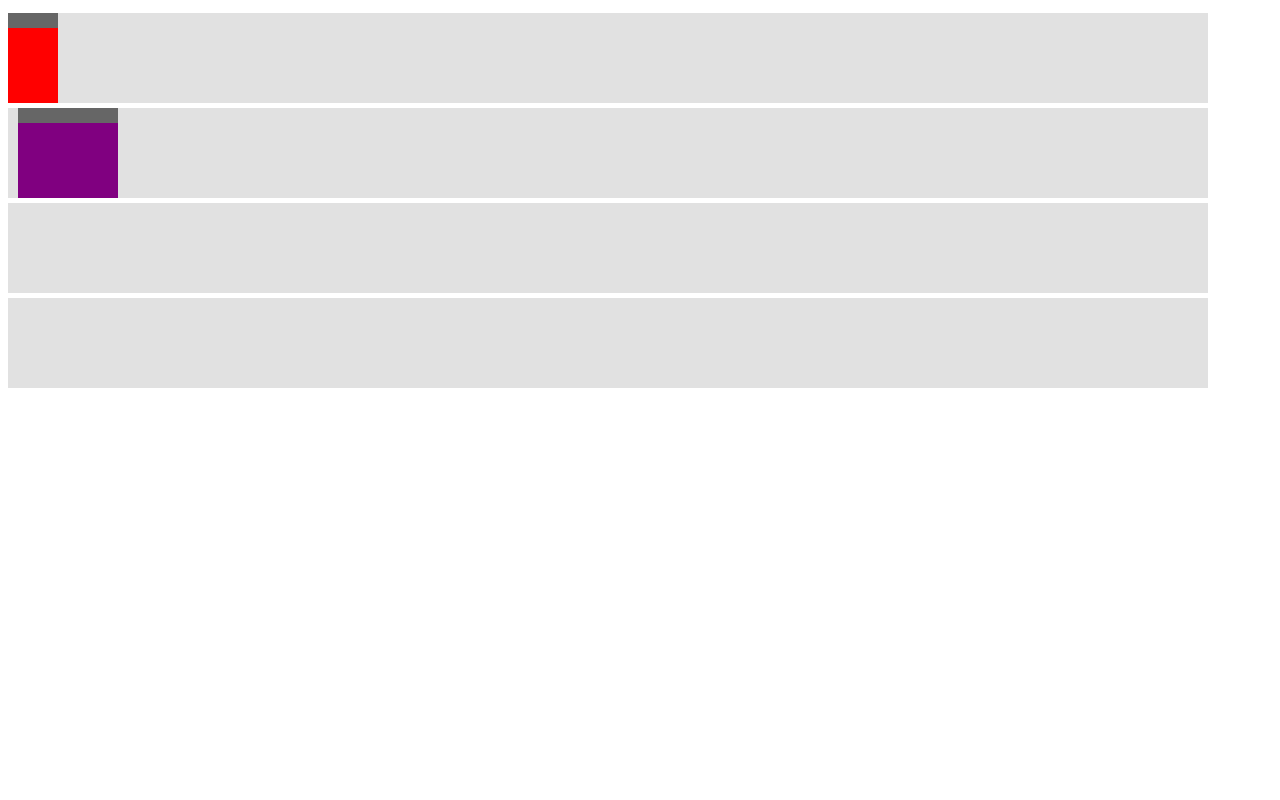
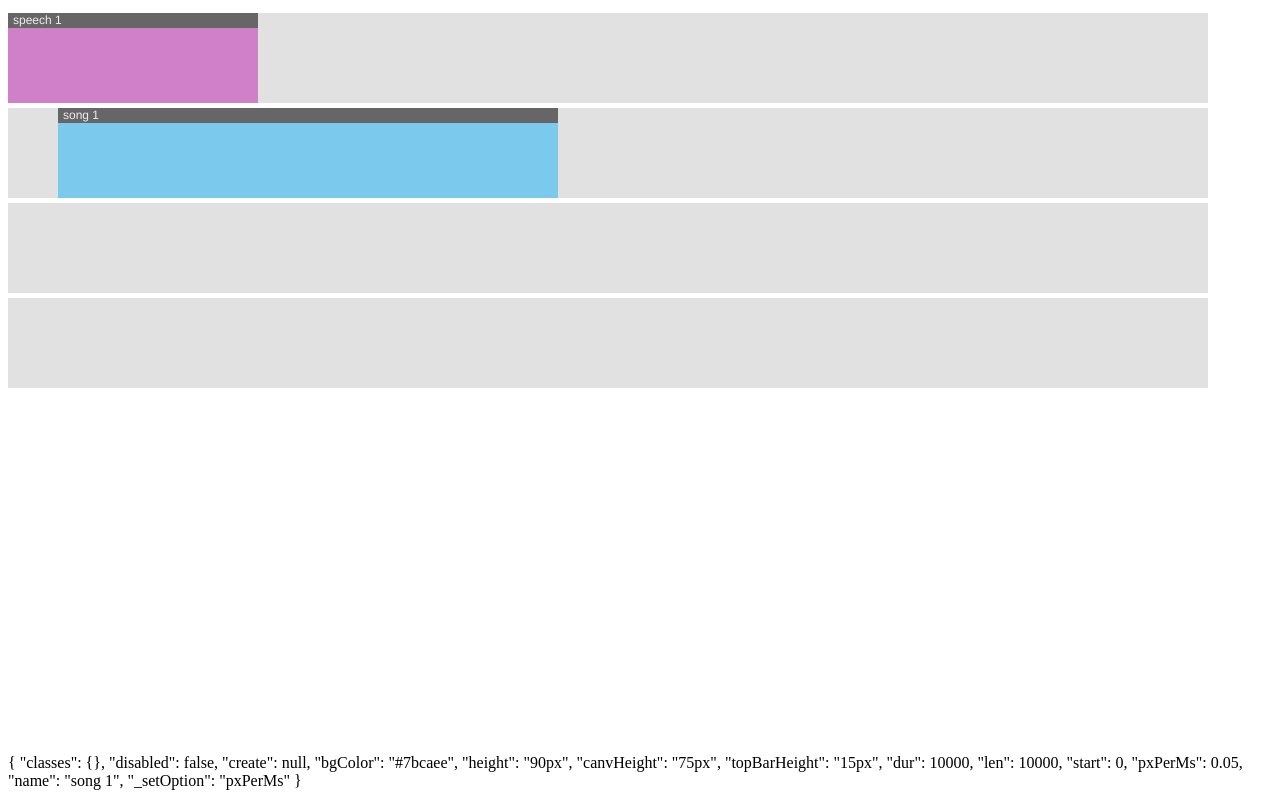
Before and after one commit to srubin/edible, a plain HTML site: page index.html in a window 1280 px wide. Drawn offline with nearby package versions, Linux system fonts and the light colour scheme.

Commit message:
more more more

```diff
--- a/css/waveform.less
+++ b/css/waveform.less
@@ -23,7 +23,11 @@
     width: 100%;
     padding: 0;
     margin: 0;
+    text-indent: 5px;
     cursor: pointer;
+    font-size: 12px;
+    font-family: Helvetica;
+    color: #eee;
 }
 
 .displayCanvas {
--- a/index.html
+++ b/index.html
@@ -13,6 +13,10 @@
 
     <div id="timeline"></div>
 
+    <div id="debug" style="position:absolute; bottom: 10px">
+
+    </div>
+
     <script src="http://code.jquery.com/jquery-1.9.0.js"></script>
     <script src="http://code.jquery.com/ui/1.10.0/jquery-ui.js"></script>
     <script src="js/jquery.ui.snap2.js"></script>
@@ -23,7 +27,7 @@
 
 <!-- Templates for waveform.js -->
 <script type="text/template" id="waveformTemplate">
-<div class="topBar"></div>
+<div class="topBar"><%= name %></div>
 <div class="wfCanvContainer">
     <canvas class="displayCanvas"></canvas>
     <div class="leftHandle"></div>
--- a/js/test.js
+++ b/js/test.js
@@ -10,17 +10,29 @@ $(function () {
     w2.id = "w2";
 
     $(w1).waveform({
+            dur: 5000,
             len: 5000,
-            bgColor: "red"
+            name: "speech 1",
+            bgColor: "#cf80c8",
+            changed: function (event, debugInfo) {
+                $("#debug").text(debugInfo);
+            }
         });
     $(w2).waveform({
+            dur: 10000,
             len: 10000,
-            bgColor: "purple"
+            name: "song 1",
+            bgColor: "#7bcaee",
+            changed: function (event, debugInfo) {
+                $("#debug").text(debugInfo);
+            }
         });
 
     var timeline = $("#timeline").timeline({
-        wf: [
-            { elt: w1, track: 0, start: 0 },
-            { elt: w2, track: 1, start: 1000 }]
+        wf: [{ elt: w1, track: 0, pos: 0 },
+            { elt: w2, track: 1, pos: 1000 }]
     });
+
+
+
 });
--- a/js/timeline.js
+++ b/js/timeline.js
@@ -8,6 +8,7 @@
  * Author: Steve Rubin
  */
 
+
 (function ($, window, document, undefined) {
     "use strict";
     $.widget("edible.timeline", {
@@ -15,15 +16,7 @@
             width: "1200px",
             tracks: 4,
             wf: [],
-            pxPerMs: .01
-        },
-
-        msToPx: function (ms) {
-            return ms * this.options.pxPerMs;
-        },
-
-        pxToMs: function (px) {
-            return px / this.options.pxPerMs;
+            pxPerMs: .05
         },
 
         _create: function () {
@@ -46,33 +39,35 @@
                             $kid.appendTo($dad);
                             $kid.css('top', 0);
                         }
-                        // update start for the dropped waveform
+                        // update pos for the dropped waveform
                         $.each(that.options.wf, function (i, wf) {
                             if (wf.elt === $kid[0]) {
-                                wf.start = that.pxToMs($kid.position().left);
+                                wf.pos = that.pxToMs($kid.position().left);
                                 return;
                             }
                         });
                     },
                     hoverClass: "track-drop-hover"
             });
-            console.log("wf iter");
-            $.each(this.options.wf, function (i, wf) {
-                that.element.find(".track:eq(" + wf.track + ")")
-                    .append(wf.elt);
-                $(wf.elt).css("left", that.msToPx(wf.start))
-                    .draggable({
-                        containment: ".edible-timeline"
-                    });
-            })
 
             this._refresh();
         },
 
         _refresh: function () {
+            console.log("timeline _refresh");
             var that = this;
-            $.each(this.options.wf, function (i ,wf) {
-                $(wf.elt).waveform("option", "pxPerMs", that.options.pxPerMs);
+            $.each(this.options.wf, function (i, wf) {
+                that.element.find(".track:eq(" + wf.track + ")")
+                    .append(wf.elt);
+                $(wf.elt).css("left", that.msToPx(wf.pos))
+                    .draggable({
+                        containment: ".edible-timeline"
+                }).waveform({
+                    pxPerMs: that.options.pxPerMs,
+                    changed: function () {
+                        wf.pos = that.pxToMs($(this).position().left);
+                    }
+                });
             });
             this.element.width(this.options.width);
         },
@@ -86,7 +81,25 @@
             this._refresh();
         },
 
+        msToPx: function (ms) {
+            return ms * this.options.pxPerMs;
+        },
 
+        pxToMs: function (px) {
+            return px / this.options.pxPerMs;
+        },
+
+        export: function () {
+            var that = this;
+            return $.map(this.options.wf, function (wf) {
+                return {
+                    name: $(wf.elt).waveform("option", "name"),
+                    scoreStart: wf.pos / 1000.0,
+                    wfStart: $(wf.elt).waveform("option", "start") / 1000.0,
+                    duration: $(wf.elt).waveform("option", "len") / 1000.0
+                };
+            });
+        },
 
         _setOptions: function () {
             // _super and _superApply handle keeping the right this-context
@@ -105,6 +118,7 @@
             }
 
             this._super("_setOption", key, value);
+            this._refresh();
         }
 
     });
--- a/js/waveform.js
+++ b/js/waveform.js
@@ -13,15 +13,23 @@
     $.widget("edible.waveform", {
         options: {
             bgColor: "blue",
-            height: "75px",
-            len: 1000,       // milliseconds
-            start: 0,
-            pxPerMs: .1
+            height: "90px",
+            canvHeight: "75px",
+            topBarHeight: "15px",
+            dur: 1000,       // millseconds, doesn't change
+            len: 1000,       // milliseconds, visible length from start
+            start: 0,        // milliseconds
+            pxPerMs: .1,
+            name: "audio"
         },
 
         // public
         width: function () {
             return this.options.len * this.options.pxPerMs;
+        },
+
+        debugInfo: function () {
+            return JSON.stringify(this.options, null, 4);
         },
 
         // private
@@ -31,7 +39,7 @@
             var $canv;
             var $topBar;
             this.element.addClass('edible-waveform');
-            this.element.append(_.template(wfTemplate));
+            this.element.append(_.template(wfTemplate, this.options));
             $canv = this.element.find('.displayCanvas');
             $topBar = this.element.find('.topBar');
 
@@ -46,8 +54,43 @@
             }).resizable({
                 handles: "e, w",
                 stop: function (event, ui) {
-                    $(event.target).waveform("option", "len",
-                        ui.size.width / that.options.pxPerMs);
+                    console.log("ui", ui);
+                    var leftDiff = ui.position.left - ui.originalPosition.left;
+                    // hypothetical position of start of waveform
+                    var startLeft = ui.originalPosition.left -
+                        that.options.start * that.options.pxPerMs;
+
+                    var maxWidth = that.options.dur * that.options.pxPerMs;
+                    var start = that.options.start;
+                    var len = ui.size.width / that.options.pxPerMs;
+                    var left = ui.position.left;
+
+                    if (leftDiff !== 0) {
+                        // left handle
+                        start = that.options.start +
+                            leftDiff / that.options.pxPerMs;
+                        // handle pulled past hypothetical start
+                        if (start < 0) {
+                            start = 0;
+                            left = startLeft;
+                            len = that.options.len + that.options.start;
+                        }
+                    } else {
+                        // right handle
+                        // handle pulled past hypothetical end
+                        if (ui.size.width > maxWidth) {
+                            len = that.options.dur;
+                        }
+                    }
+
+                    console.log("orig element offset", ui.originalElement.offset());
+                    that.element.css("left",
+                        left - that.element.parent().offset().left);
+                    that._setOptions({
+                        len: len,
+                        start: start
+                    });
+
                 },
                 helper: "resizable-helper"
             }).disableSelection().css("position", "absolute");
@@ -60,9 +103,11 @@
             this.element.find(".displayCanvas")
                 .css("background-color", this.options.bgColor)
                 .attr("width", this.width())
-                .attr("height", this.options.height);
+                .attr("height", this.options.canvHeight);
             this.element.find(".topBar")
                 .css("width", this.width());
+            this.element.width(this.width())
+                .height(this.options.height);
         },
 
         _destroy: function () {
@@ -86,7 +131,7 @@
             }
 
             this._super("_setOption", key, value);
-            console.log("setOption this", this);
+            this._trigger("changed", null, this.debugInfo());
         }
 
     });
```
